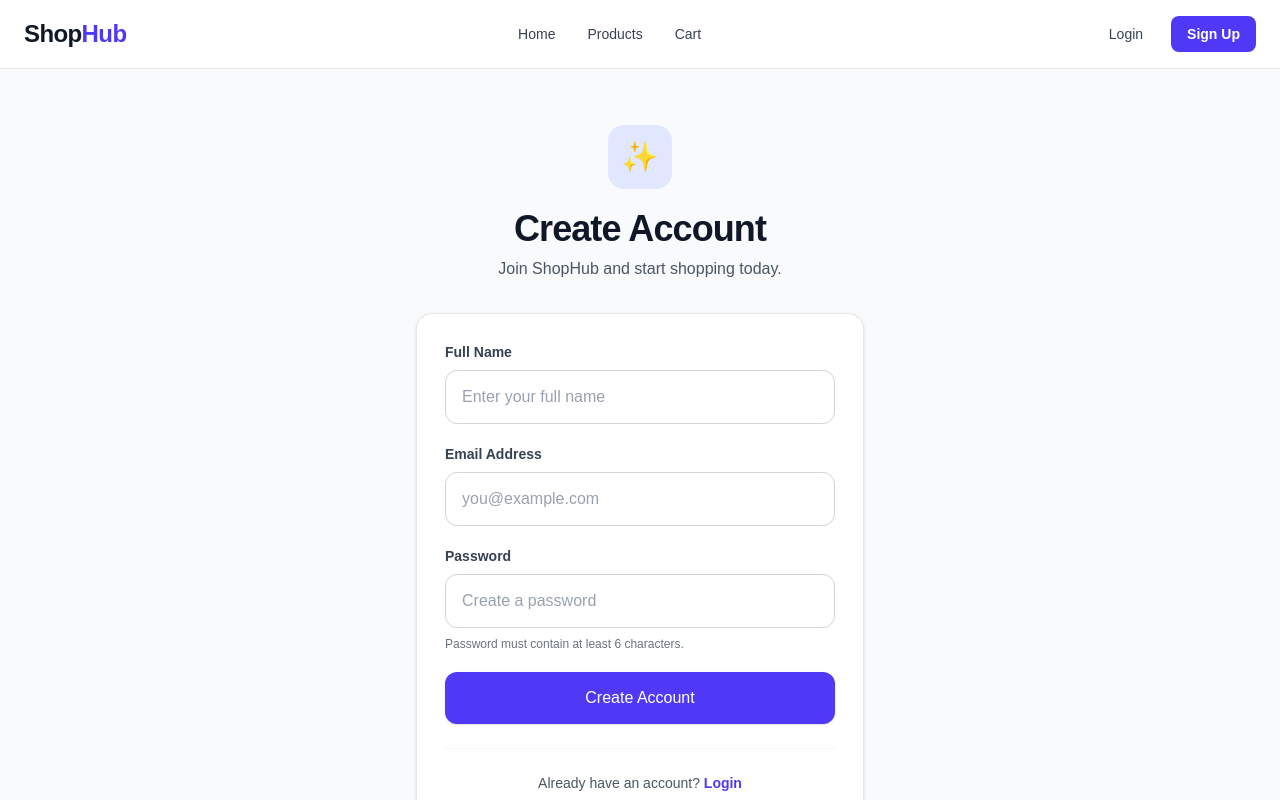
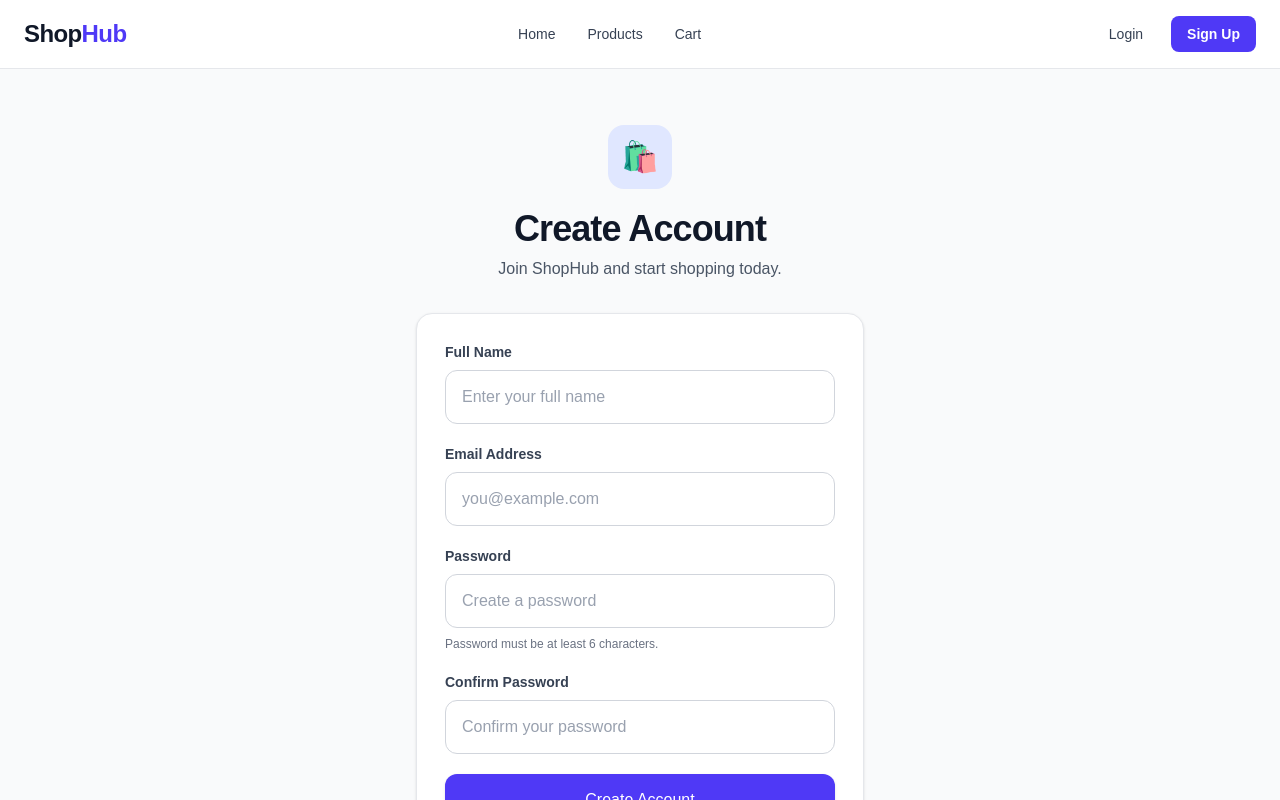
Before and after one commit to mukeshmannai14/Mern-Ecommerence, a React (Vite) app in the folder client/: page /register in a window 1280 px wide. Shown: the top 800 px of the page. Built offline with nearby package versions, Linux system fonts and the light colour scheme.

Commit message:
update login reg

```diff
--- a/client/src/pages/Login.jsx
+++ b/client/src/pages/Login.jsx
@@ -28,7 +28,7 @@ function Login() {
 
     try {
       const response = await axios.post(
-        "http://localhost:5000/api/auth/login",
+        `${import.meta.env.VITE_API_URL}/api/auth/login`,
         formData
       );
 
--- a/client/src/pages/Register.jsx
+++ b/client/src/pages/Register.jsx
@@ -9,6 +9,7 @@ function Register() {
     name: "",
     email: "",
     password: "",
+    confirmPassword: "",
   });
 
   const [loading, setLoading] = useState(false);
@@ -27,19 +28,43 @@ function Register() {
 
     setError("");
     setSuccess("");
+
+    // Password validation
+    if (formData.password.length < 6) {
+      setError("Password must be at least 6 characters long.");
+      return;
+    }
+
+    // Confirm password validation
+    if (formData.password !== formData.confirmPassword) {
+      setError("Passwords do not match.");
+      return;
+    }
+
     setLoading(true);
 
     try {
       await axios.post(
-        "http://localhost:5000/api/auth/register",
-        formData
+        `${import.meta.env.VITE_API_URL}/api/auth/register`,
+        {
+          name: formData.name,
+          email: formData.email,
+          password: formData.password,
+        }
       );
 
-      setSuccess("Account created successfully. Redirecting to login...");
+      setSuccess("Account created successfully! Redirecting to login...");
+
+      setFormData({
+        name: "",
+        email: "",
+        password: "",
+        confirmPassword: "",
+      });
 
       setTimeout(() => {
         navigate("/login");
-      }, 1200);
+      }, 1500);
     } catch (error) {
       console.error("REGISTER ERROR:", error);
 
@@ -59,7 +84,7 @@ function Register() {
         {/* Header */}
         <div className="text-center">
           <div className="mx-auto flex h-16 w-16 items-center justify-center rounded-2xl bg-indigo-100 text-3xl">
-            ✨
+            🛍️
           </div>
 
           <h1 className="mt-5 text-3xl font-extrabold tracking-tight text-gray-900 sm:text-4xl">
@@ -74,7 +99,7 @@ function Register() {
         {/* Register Card */}
         <div className="mt-8 rounded-2xl border border-gray-200 bg-white p-5 shadow-sm sm:p-7">
 
-          {/* Error */}
+          {/* Error Message */}
           {error && (
             <div className="mb-5 flex gap-3 rounded-xl border border-red-200 bg-red-50 px-4 py-3 text-sm text-red-700">
               <span>⚠️</span>
@@ -82,10 +107,10 @@ function Register() {
             </div>
           )}
 
-          {/* Success */}
+          {/* Success Message */}
           {success && (
             <div className="mb-5 flex gap-3 rounded-xl border border-green-200 bg-green-50 px-4 py-3 text-sm text-green-700">
-              <span>✓</span>
+              <span>✅</span>
               <p>{success}</p>
             </div>
           )}
@@ -159,8 +184,31 @@ function Register() {
               />
 
               <p className="mt-2 text-xs text-gray-500">
-                Password must contain at least 6 characters.
+                Password must be at least 6 characters.
               </p>
+            </div>
+
+            {/* Confirm Password */}
+            <div>
+              <label
+                htmlFor="confirmPassword"
+                className="mb-2 block text-sm font-semibold text-gray-700"
+              >
+                Confirm Password
+              </label>
+
+              <input
+                id="confirmPassword"
+                type="password"
+                name="confirmPassword"
+                value={formData.confirmPassword}
+                onChange={handleChange}
+                required
+                minLength={6}
+                autoComplete="new-password"
+                placeholder="Confirm your password"
+                className="w-full rounded-xl border border-gray-300 bg-white px-4 py-3.5 text-sm text-gray-900 outline-none transition placeholder:text-gray-400 focus:border-indigo-600 focus:ring-2 focus:ring-indigo-100 sm:text-base"
+              />
             </div>
 
             {/* Submit */}
@@ -187,10 +235,10 @@ function Register() {
           </div>
         </div>
 
-        {/* Security */}
+        {/* Security Note */}
         <div className="mt-5 flex items-center justify-center gap-2 text-xs text-gray-500">
           <span>🔒</span>
-          <span>Your account information is securely protected</span>
+          <span>Your account information is securely protected.</span>
         </div>
       </div>
     </main>
```
